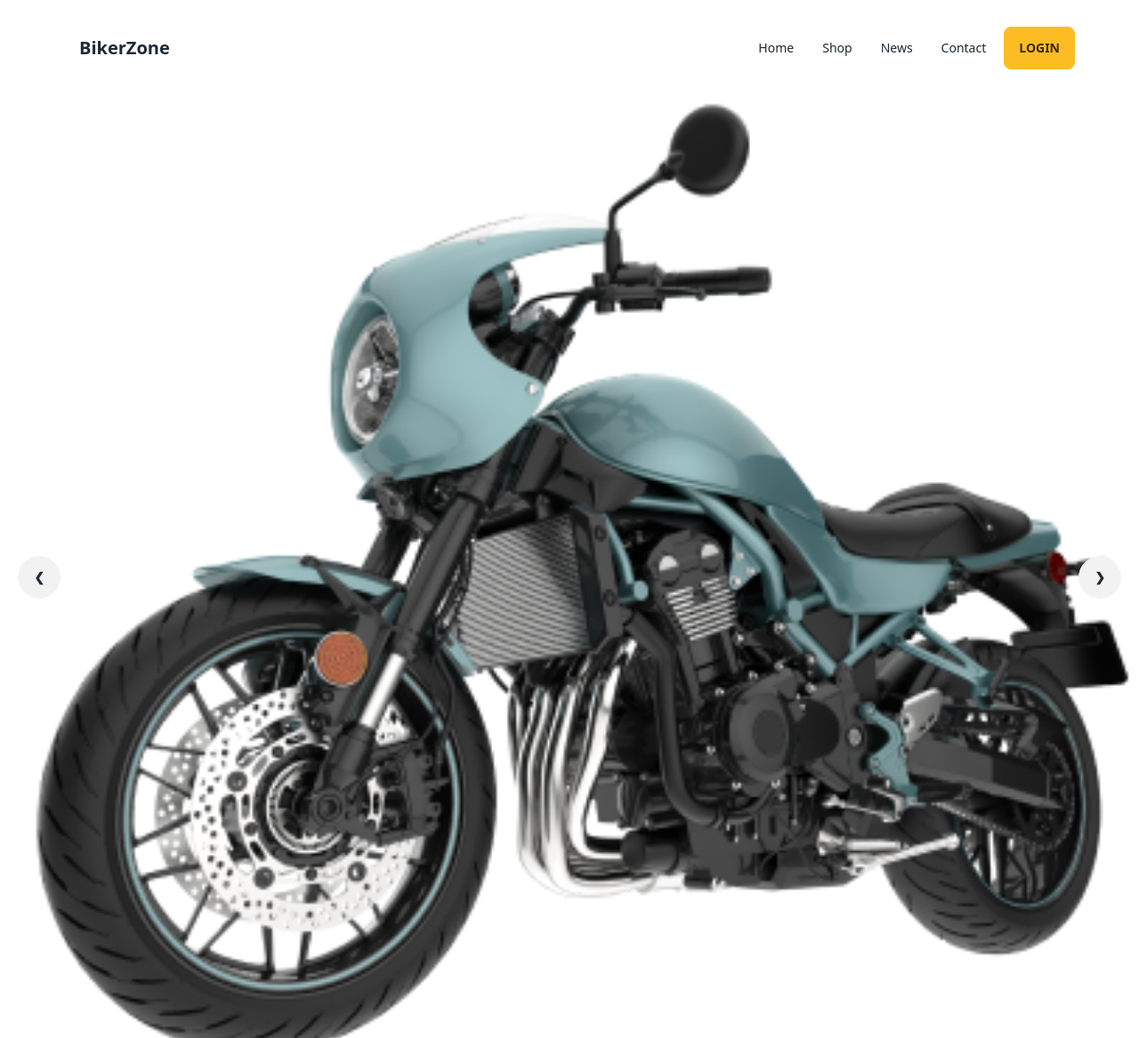
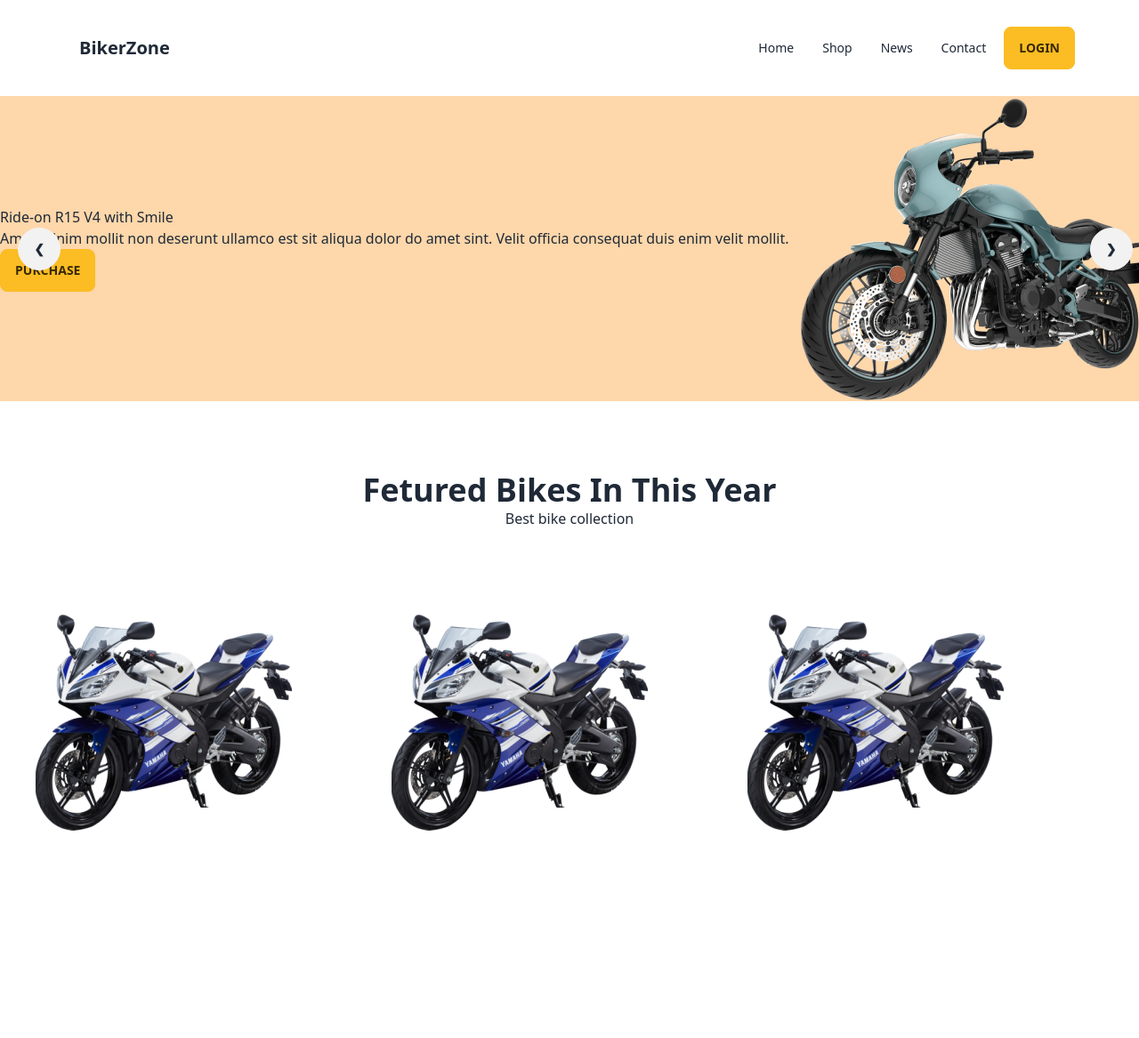
Before and after one commit to nuralam17516/biker-zone, a plain HTML site: page index.html in a window 1280 px wide. Shown: the top 1167 px of the page at 89% size. After the commit the page ends 1014 px from the top, so only its background shows below. Drawn offline with nearby package versions, Linux system fonts and the light colour scheme.

Commit message:
added featured section

```diff
--- a/index.html
+++ b/index.html
@@ -50,10 +50,20 @@
         </section>
         <!-- banner section start from here -->
         <section>
-            <div class="carousel w-full">
+            <div class="carousel bg-orange-200 max-h-[calc(100vh-108px);]">
                 <!-- slide-1 start -->
-                <div id="slide1" class="carousel-item relative w-full">
+                <div id="slide1" class="carousel-item relative">
+                    <div class="flex-1 flex items-center">
+                        <div>
+                            <h1>Ride-on R15 V4 with Smile</h1>
+                            <p>Amet minim mollit non deserunt ullamco
+                                est sit aliqua dolor do amet sint. Velit officia consequat duis enim velit mollit.</p>
+                            <button class="btn btn-warning">Purchase</button>
+                        </div>
+                        <div class="flex-1">
                             <img src="./images/slider/bike1.png" class="w-full" />
+                        </div>
+                    </div>
                     <div class="absolute flex justify-between transform -translate-y-1/2 left-5 right-5 top-1/2">
                         <a href="#slide4" class="btn btn-circle">❮</a>
                         <a href="#slide2" class="btn btn-circle">❯</a>
@@ -61,7 +71,17 @@
                 </div>
                 <!-- slide-2 start -->
                 <div id="slide2" class="carousel-item relative w-full">
+                    <div class="flex-1 flex items-center">
+                        <div>
+                            <h1>Honda CBR 300R</h1>
+                            <p>Amet minim mollit non deserunt ullamco
+                                est sit aliqua dolor do amet sint. Velit officia consequat duis enim velit mollit.</p>
+                            <button class="btn btn-warning">Purchase</button>
+                        </div>
+                        <div class="flex-1">
                             <img src="./images/slider/bike2.png" class="w-full" />
+                        </div>
+                    </div>
                     <div class="absolute flex justify-between transform -translate-y-1/2 left-5 right-5 top-1/2">
                         <a href="#slide1" class="btn btn-circle">❮</a>
                         <a href="#slide3" class="btn btn-circle">❯</a>
@@ -69,7 +89,17 @@
                 </div>
                 <!-- slide-3 start -->
                 <div id="slide3" class="carousel-item relative w-full">
+                    <div class="flex-1 flex items-center">
+                        <div>
+                            <h1>Ride-on R15 V4 with Smile</h1>
+                            <p>Amet minim mollit non deserunt ullamco
+                                est sit aliqua dolor do amet sint. Velit officia consequat duis enim velit mollit.</p>
+                            <button class="btn btn-warning">Purchase</button>
+                        </div>
+                        <div class="flex-1">
                             <img src="./images/slider/bike3.png" class="w-full" />
+                        </div>
+                    </div>
                     <div class="absolute flex justify-between transform -translate-y-1/2 left-5 right-5 top-1/2">
                         <a href="#slide2" class="btn btn-circle">❮</a>
                         <a href="#slide4" class="btn btn-circle">❯</a>
@@ -77,7 +107,17 @@
                 </div>
                 <!-- slide-1 start -->
                 <div id="slide4" class="carousel-item relative w-full">
+                    <div class="flex-1 flex items-center">
+                        <div>
+                            <h1>Ride-on R15 V4 with Smile</h1>
+                            <p>Amet minim mollit non deserunt ullamco
+                                est sit aliqua dolor do amet sint. Velit officia consequat duis enim velit mollit.</p>
+                            <button class="btn btn-warning">Purchase</button>
+                        </div>
+                        <div class="flex-1">
                             <img src="./images/slider/bike4.png" class="w-full" />
+                        </div>
+                    </div>
                     <div class="absolute flex justify-between transform -translate-y-1/2 left-5 right-5 top-1/2">
                         <a href="#slide3" class="btn btn-circle">❮</a>
                         <a href="#slide1" class="btn btn-circle">❯</a>
@@ -86,7 +126,26 @@
             </div>
         </section>
     </header>
-    <main></main>
+    <main>
+        <!-- featured section start from here -->
+        <section class="max-w-xl md:max-w-md lg:max-w-full mx-auto py-20">
+            <div class="text-center mb-24">
+                <h1 class="text-4xl font-extrabold">Fetured Bikes In This Year</h1>
+                <p>Best bike collection</p>
+            </div>
+            <div class="grid grid-cols-3 px-10">
+                <div>
+                    <img src="./images/others/feature-bike.png" alt="">
+                </div>
+                <div>
+                    <img src="./images/others/feature-bike.png" alt="">
+                </div>
+                <div>
+                    <img src="./images/others/feature-bike.png" alt="">
+                </div>
+            </div>
+        </section>
+    </main>
     <footer></footer>
 </body>
 
```
Lines whose indentation alone changed are shown as unchanged.
